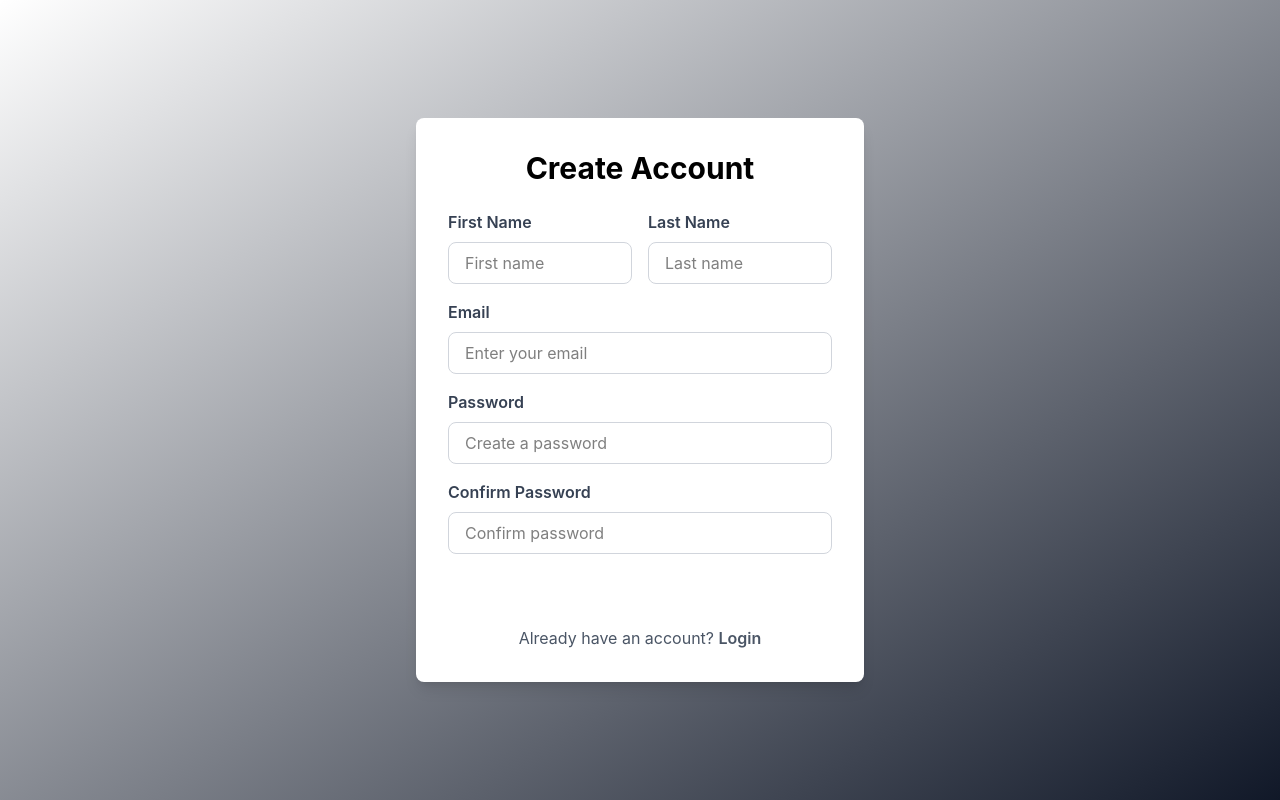
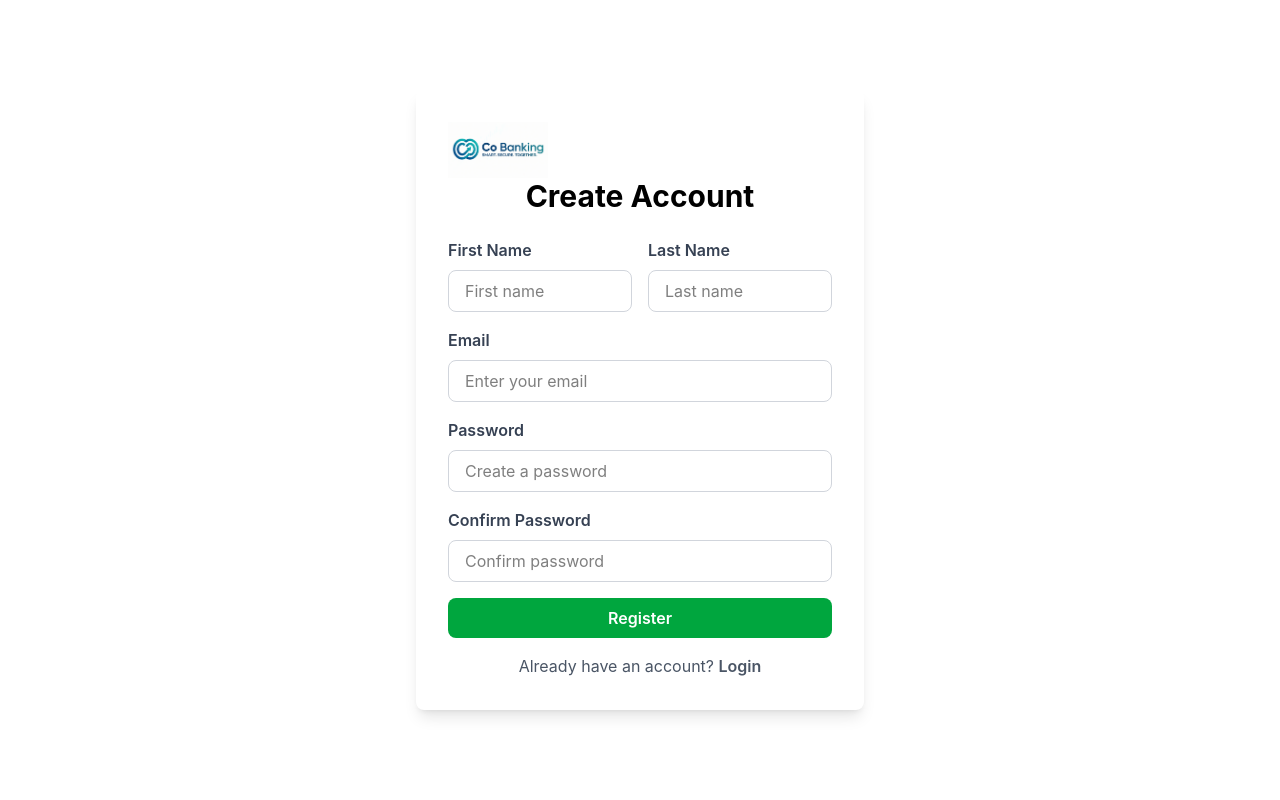
Before and after one commit to DeshanRashmika/Co-banking-FrontEnd, a React (Vite) app: page /register in a window 1280 px wide. Built offline with nearby package versions, Linux system fonts and the light colour scheme.

Commit message:
Enhance button styles and update layout in Login and Register components

```diff
--- a/src/pages/Login.jsx
+++ b/src/pages/Login.jsx
@@ -120,7 +120,7 @@ export default function Login() {
           <button
             type="submit"
             disabled={loading}
-            className="w-full bg-secondary text-blue font-semibold py-2 rounded-lg bg-color-green-500 bg-green-600 transition duration-200 disabled:opacity-50 disabled:cursor-not-allowed"
+            className="w-full bg-secondary text-white font-semibold py-2 rounded-lg bg-color-green-500 bg-green-600 transition duration-200 hover:bg-green-700 disabled:opacity-50 disabled:cursor-not-allowed"
           >
             {loading ? 'Logging in...' : 'Login'}
           </button>
--- a/src/pages/Register.jsx
+++ b/src/pages/Register.jsx
@@ -1,4 +1,4 @@
-import React, { useState } from 'react';
+import { useState } from 'react';
 import { useNavigate } from 'react-router-dom';
 import { useAuth } from '../hooks/useAuth';
 
@@ -45,9 +45,10 @@ export default function Register() {
   };
 
   return (
-    <div className="min-h-screen bg-gradient-to-br from-primary to-gray-900 flex items-center justify-center">
+    <div className="min-h-screen from-blue-500 to-purple-600 flex items-center justify-center">
       <div className="bg-white rounded-lg shadow-lg p-8 w-full max-w-md">
-        <h1 className="text-3xl font-bold text-primary mb-6 text-center">
+        <img src="/src/assets/home.png" alt="" width={100}/>
+        <h1 className="text-3xl font-bold text-shadow-sky-700 mb-6 text-center">
           Create Account
         </h1>
 
@@ -127,7 +128,7 @@ export default function Register() {
           <button
             type="submit"
             disabled={loading}
-            className="w-full bg-secondary text-white font-semibold py-2 rounded-lg hover:bg-green-600 transition disabled:bg-gray-400"
+            className="w-full bg-secondary text-white font-semibold py-2 rounded-lg bg-green-600 transition hover:bg-green-700 disabled:bg-gray-400"
           >
             {loading ? 'Creating Account...' : 'Register'}
           </button>
```
